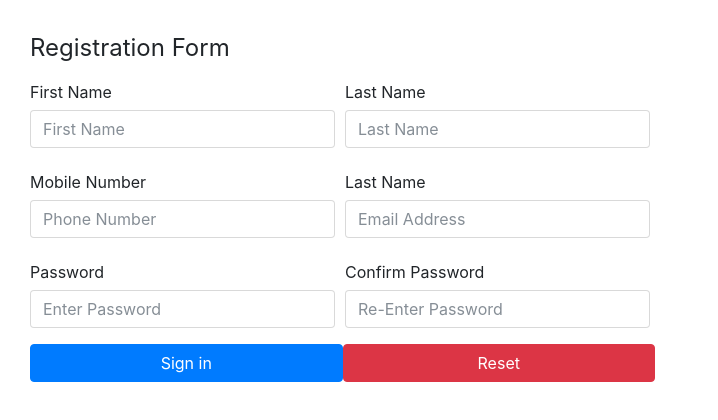
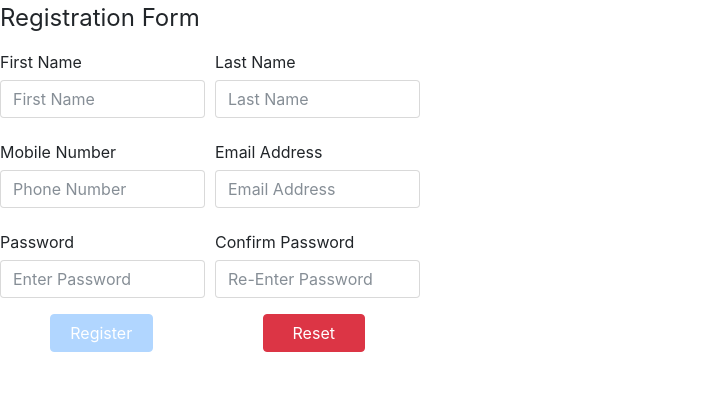
Before and after one commit to ashishpurohit30/LESSGenerator, an Angular app: page / in a window 1280 px wide. Shown: the top 420 px of the page, without its empty margins (0-718 px from the left). Built offline with nearby package versions, Linux system fonts and the light colour scheme.

Commit message:
Validation

```diff
--- a/src/app/app.module.ts
+++ b/src/app/app.module.ts
@@ -6,6 +6,8 @@ import { NgbModule } from '@ng-bootstrap/ng-bootstrap';
 import { AppComponent } from './app.component';
 import { LoginComponent } from './login/login.component';
 import { RegisterComponent } from './register/register.component';
+
+ import { RegisterService } from './register.service';
 
 @NgModule({
   declarations: [
@@ -16,7 +18,13 @@ import { RegisterComponent } from './register/register.component';
   imports: [
     BrowserModule, NgbModule.forRoot(),FormsModule, ReactiveFormsModule
   ],
-  providers: [],
+  providers:
+  [
+    {
+      provide: RegisterService,
+      useFactory: ():RegisterService=>new RegisterService()
+    }
+  ],
   bootstrap: [AppComponent]
 })
 export class AppModule { }
--- /dev/null
+++ b/src/app/register.service.ts
@@ -0,0 +1,20 @@
+import { Injectable } from '@angular/core';
+import { RegisterComponent } from '../app/register/register.component';
+
+@Injectable()
+export class RegisterService {
+
+  constructor()
+   {
+    //  registerComponent.onSubmit();
+     console.log("Register Service is called");
+
+   }
+   message():String
+   {
+     return "Hello Service";
+   }
+
+
+
+}
--- a/src/app/register/register.component.css
+++ b/src/app/register/register.component.css
@@ -1,9 +1,8 @@
 .form
 {
-   margin-top: 30px;
-   margin-left: 30px;
+
+
 }
-
 .bordered-invalid
 {
     border: 2px solid red;
@@ -13,3 +12,26 @@
 {
     border: 2px solid green;
 }
+
+.btn-opacity
+{
+    opacity: 0.3;
+}
+
+.button-style
+{
+    margin-left: 50px;
+}
+
+.submit-position
+{
+    padding-left: 0px;
+    padding-right: 0px;
+}
+
+.reset-position
+{
+    margin-left: 110px;
+    padding-left: 0px;
+    padding-right: 0px;
+}
--- a/src/app/register/register.component.html
+++ b/src/app/register/register.component.html
@@ -1,49 +1,49 @@
-<main>
+
 <div class="form">
-    <fieldset>
-      <legend>Registration Form</legend>
       <form [formGroup]="formGroup" (ngSubmit)="onSubmit(formGroup.value)" #formDir="ngForm">
+          <fieldset>
+            <legend>Registration Form</legend>
       <div class="form-row">
-        <div class="form-group col-md-3 ">
+        <div class="form-group col-md-2 ">
           <label for="inputName" class="col-form-label">First Name</label>
           <input type="text" class="form-control" id="inputName" placeholder="First Name" [class.bordered-invalid]="!fname.valid && fname.touched" [class.bordered-valid]="fname.valid && fname.touched" [formControl]='fname'>
         </div>
 
-        <div class="form-group col-md-3 ">
+        <div class="form-group col-md-2 ">
           <label for="inputLastName" class="col-form-label">Last Name</label>
-          <input type="text" class="form-control" id="inputLastName" placeholder="Last Name" [class.bordered-invalid]="!fname.valid && fname.touched" [class.bordered-valid]="fname.valid && fname.touched" [formControl]='lname'>
+          <input type="text" class="form-control" id="inputLastName" placeholder="Last Name" [class.bordered-invalid]="!lname.valid && lname.touched" [class.bordered-valid]="lname.valid && lname.touched" [formControl]='lname'>
         </div>
       </div>
 
       <div class="form-row">
-        <div class="form-group col-md-3 ">
+        <div class="form-group col-md-2 ">
           <label for="mobileNumber" class="col-form-label">Mobile Number</label>
-          <input type="text" class="form-control" id="mobileNumber" placeholder="Phone Number" [class.bordered-invalid]="!fname.valid && fname.touched" [class.bordered-valid]="fname.valid && fname.touched" [formControl]='mobileNumber'>
+          <input type="text" class="form-control" id="mobileNumber" placeholder="Phone Number" [class.bordered-invalid]="!mobileNumber.valid && mobileNumber.touched" [class.bordered-valid]="mobileNumber.valid && mobileNumber.touched" [formControl]='mobileNumber'>
         </div>
 
-        <div class="form-group col-md-3 ">
-          <label for="email" class="col-form-label">Last Name</label>
-          <input type="text" class="form-control" id="email" placeholder="Email Address" [class.bordered-invalid]="!fname.valid && fname.touched" [class.bordered-valid]="fname.valid && fname.touched" [formControl]='email'>
+        <div class="form-group col-md-2 ">
+          <label for="email" class="col-form-label">Email Address</label>
+          <input type="text" class="form-control" id="email" placeholder="Email Address" [class.bordered-invalid]="!email.valid && email.touched" [class.bordered-valid]="email.valid && email.touched" [formControl]='email'>
         </div>
       </div>
 
       <div class="form-row">
-          <div class="form-group col-md-3 ">
+          <div class="form-group col-md-2 ">
             <label for="password" class="col-form-label">Password</label>
-            <input type="text" class="form-control" id="password" placeholder="Enter Password" [class.bordered-invalid]="!fname.valid && fname.touched" [class.bordered-valid]="fname.valid && fname.touched" [formControl]='password'>
+            <input type="password" class="form-control" id="password" placeholder="Enter Password" [class.bordered-invalid]="!password.valid && password.touched" [class.bordered-valid]="password.valid && password.touched" [formControl]='password'>
+            <div *ngIf>Password and confirm password must be same</div>
           </div>
 
-          <div class="form-group col-md-3 ">
+          <div class="form-group col-md-2 ">
             <label for="cpassword" class="col-form-label">Confirm Password</label>
-            <input type="text" class="form-control" id="cpassword" placeholder="Re-Enter Password" [class.bordered-invalid]="!fname.valid && fname.touched" [class.bordered-valid]="fname.valid && fname.touched" [formControl]='cpassword'>
+            <input type="password" class="form-control" id="cpassword" placeholder="Re-Enter Password" [class.bordered-invalid]="!cpassword.valid && cpassword.touched" [class.bordered-valid]="cpassword.valid && cpassword.touched" [formControl]='cpassword'>
           </div>
         </div>
 
-          <div>
-            <button type="submit" class="btn btn-primary col-md-3">Sign in</button>
-            <button type="button" class="btn btn-danger col-md-3" (click)="formDir.resetForm({})" >Reset</button>
+          <div class="button-style">
+            <button type="submit" class="btn btn-primary col-md-1 submit-position" [disabled]="formGroup.invalid" [class.btn-opacity]="formGroup.invalid" [class.btn-success]="formGroup.valid">Register</button>
+            <button type="button" class="btn btn-danger col-md-1 reset-position" (click)="formDir.resetForm({})" >Reset</button>
           </div>
+        </fieldset>
   </form>
-</fieldset>
 </div>
-</main>
--- a/src/app/register/register.component.ts
+++ b/src/app/register/register.component.ts
@@ -1,5 +1,7 @@
-import { Component, OnInit } from '@angular/core';
+import { Component, OnInit,Inject } from '@angular/core';
 import { FormBuilder, FormGroup, FormControl, AbstractControl, Validators} from '@angular/forms';
+
+import { RegisterService } from '../register.service';
 
 @Component({
   selector: 'register',
@@ -15,18 +17,18 @@ export class RegisterComponent implements OnInit {
   email:AbstractControl;
   password:AbstractControl;
   cpassword:AbstractControl;
-  constructor(private formBuilder:FormBuilder)
+  constructor(private formBuilder:FormBuilder, registerService:RegisterService)
   {
+    console.log(registerService.message());
     this.formGroup= formBuilder.group
     ({
       "fname" : ['', Validators.compose([Validators.required,Validators.maxLength(16), Validators.minLength(3)])],
       "lname" : ['', Validators.compose([Validators.required,Validators.maxLength(16),Validators.minLength(3)])],
-      "mobileNumber" : ['', Validators.compose([Validators.required,Validators.minLength(10),Validators.maxLength(14)])],
-      "email" : ['',Validators.compose([Validators.required,Validators.email,Validators.minLength(8),Validators.maxLength(24)])],
-      "password": ['',Validators.compose([Validators.required,Validators.pattern(/^(?=.*[0-9])(?=.*[!@#$%^&*])[a-zA-Z0-9!@#$%^&*]{6,16}$/)])],
-      "cpassword" : ['',Validators.compose([Validators.required,Validators.pattern(/^(?=.*[0-9])(?=.*[!@#$%^&*])[a-zA-Z0-9!@#$%^&*]{6,16}$/)])],
+      "mobileNumber" : ['', Validators.compose([Validators.required,Validators.minLength(10),Validators.maxLength(14),Validators.pattern('^[0-9]+$')])],
+      "email" : ['',Validators.compose([Validators.required,Validators.email,this.emailValidator,Validators.minLength(8),Validators.maxLength(40)])],
+      "password": ['',Validators.compose([Validators.required])],
+      "cpassword" : ['',Validators.compose([Validators.required])],
     })
-
     this.fname=this.formGroup.controls['fname'];
     this.lname=this.formGroup.controls['lname'];
     this.mobileNumber=this.formGroup.controls['mobileNumber'];
@@ -34,12 +36,17 @@ export class RegisterComponent implements OnInit {
     this.password=this.formGroup.controls['password'];
     this.cpassword=this.formGroup.controls['cpassword'];
   }
-  onSubmit(value):void
+  onSubmit(value):Object
   {
-    console.log(value);
-    console.log(this.fname.valid);
+    return value;
   }
-
+    emailValidator(control: FormControl): { [s: string]: boolean }
+   {
+    if (!control.value.match(/accenture.com$/))
+    {
+      return {invalidSku: true};
+    }
+  }
   ngOnInit() {
   }
 
```
Also changed, not shown: 1 other file (tests, documents, lock files or other folders).
